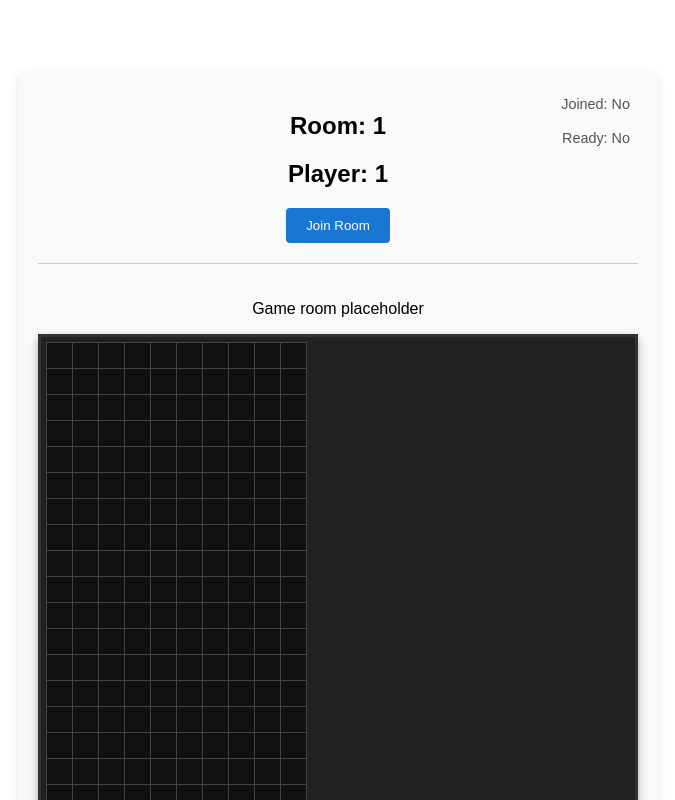
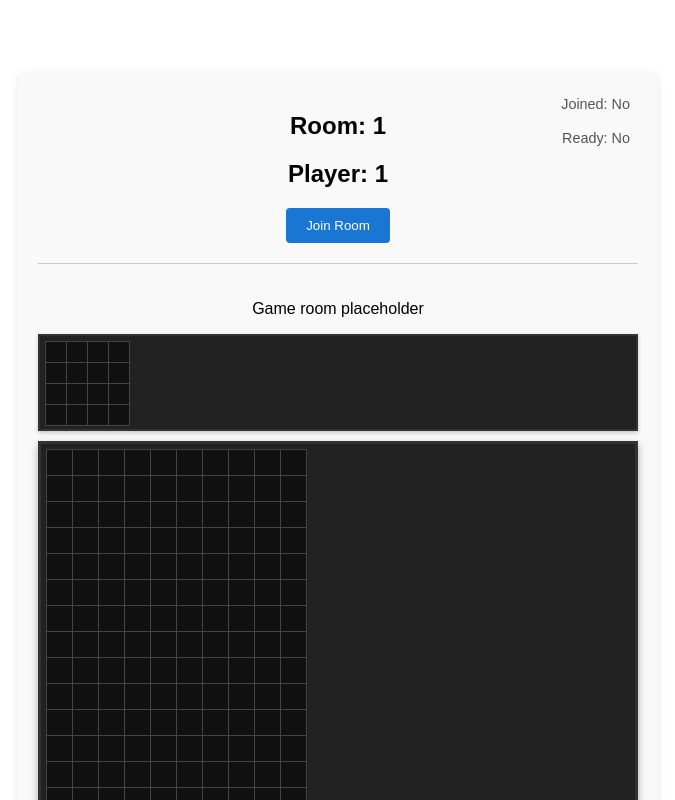
Before and after one commit to jciglesias/red-tetris, a React (Create React App) app in the folder client/: page /1/1 in a window 1280 px wide. Shown: the top 800 px of the page, without its empty margins (302-977 px from the left). Built offline with nearby package versions, Linux system fonts and the light colour scheme; no server answers.

Commit message:
add next piece

```diff
--- a/client/src/components/GameRoom.css
+++ b/client/src/components/GameRoom.css
@@ -139,7 +139,17 @@
     padding: 5px;
     box-shadow: 0 2px 4px rgba(0,0,0,0.2);
 }
-
+.next-cell {
+    width: 20px;
+    height: 20px;
+    border: 1px solid #444;
+    background-color: #111;
+}
+.next-cell.filled {
+    background: linear-gradient(145deg, #2196F3, #1976D2);
+    border: 1px solid #42A5F5;
+    box-shadow: inset 1px 1px 2px rgba(255,255,255,0.3);
+}
 .tetris-cell.piece-I { background: linear-gradient(145deg, #00BCD4, #0097A7); border-color: #26C6DA; } /* Cyan */
 .tetris-cell.piece-O { background: linear-gradient(145deg, #FFEB3B, #F57F17); border-color: #FFEE58; } /* Yellow */
 .tetris-cell.piece-T { background: linear-gradient(145deg, #9C27B0, #7B1FA2); border-color: #BA68C8; } /* Purple */
--- a/client/src/components/GameRoom.tsx
+++ b/client/src/components/GameRoom.tsx
@@ -17,6 +17,7 @@ function GameRoom() {
 
   useEffect(() => {
 
+    initializeNextPiece();
     initializeBoard();
 
     socket.on('connect', () => {
@@ -113,6 +114,23 @@ function GameRoom() {
 
   }, []);
 
+  function initializeNextPiece() {
+      const nextPiece = document.getElementById(`nextPiece${playerName}`);
+    if (!nextPiece) {
+      console.error(`initializeNextPiece: element #nextPiece${playerName} not found`);
+      return;
+    }
+    nextPiece.innerHTML = '';
+    for (let row = 0; row < 4; row++) {
+        for (let col = 0; col < 4; col++) {
+            const cell = document.createElement('div');
+            cell.className = 'next-cell';
+            cell.id = `next-${playerName}-${row}-${col}`;
+            nextPiece.appendChild(cell);
+        }
+    }
+  }
+
   function initializeBoard() {
     const board = document.getElementById(`tetrisBoard${playerName}`);
     if (!board) {
@@ -176,6 +194,7 @@ function GameRoom() {
       )}
       <div className="game-container">
         <p>Game room placeholder</p>
+        <div id={`nextPiece${playerName}`} className="next-piece"></div>
         <div id={`tetrisBoard${playerName}`} className="tetris-board"></div>
       </div>
     </div>
```
